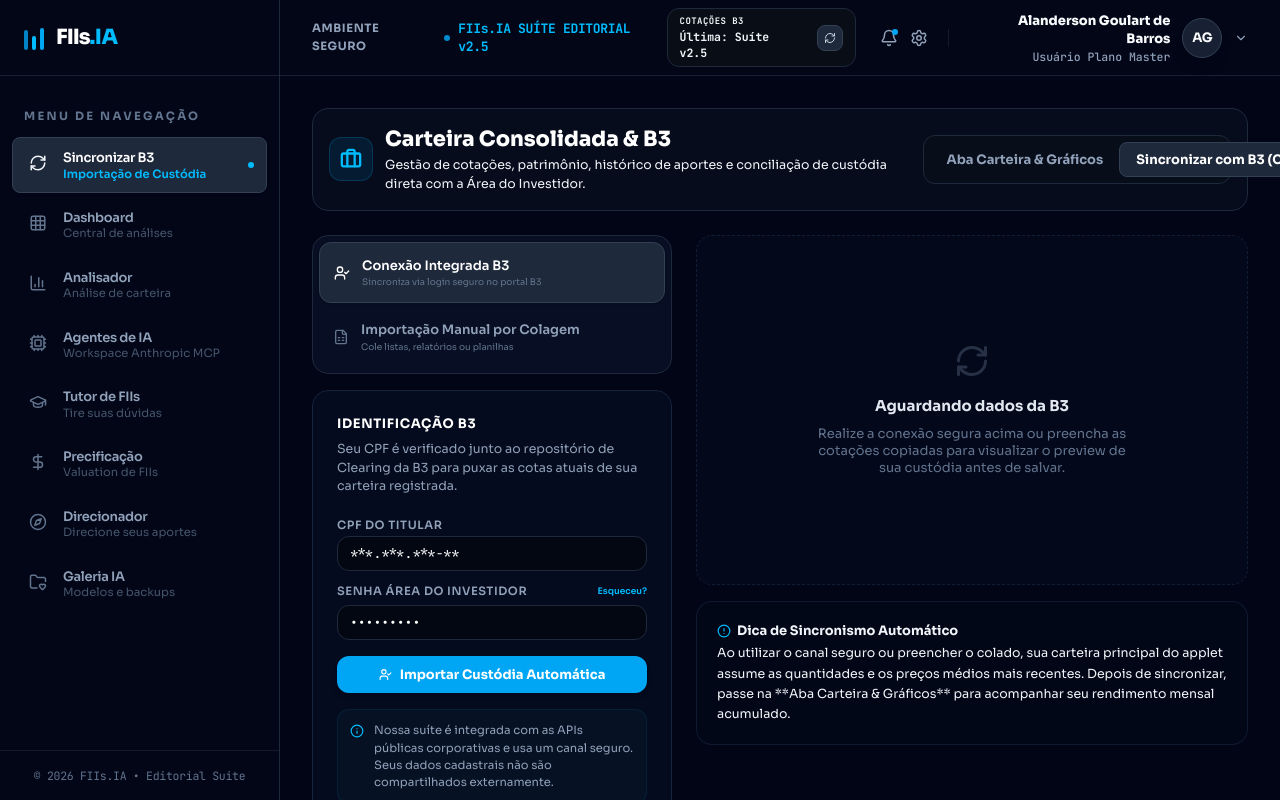
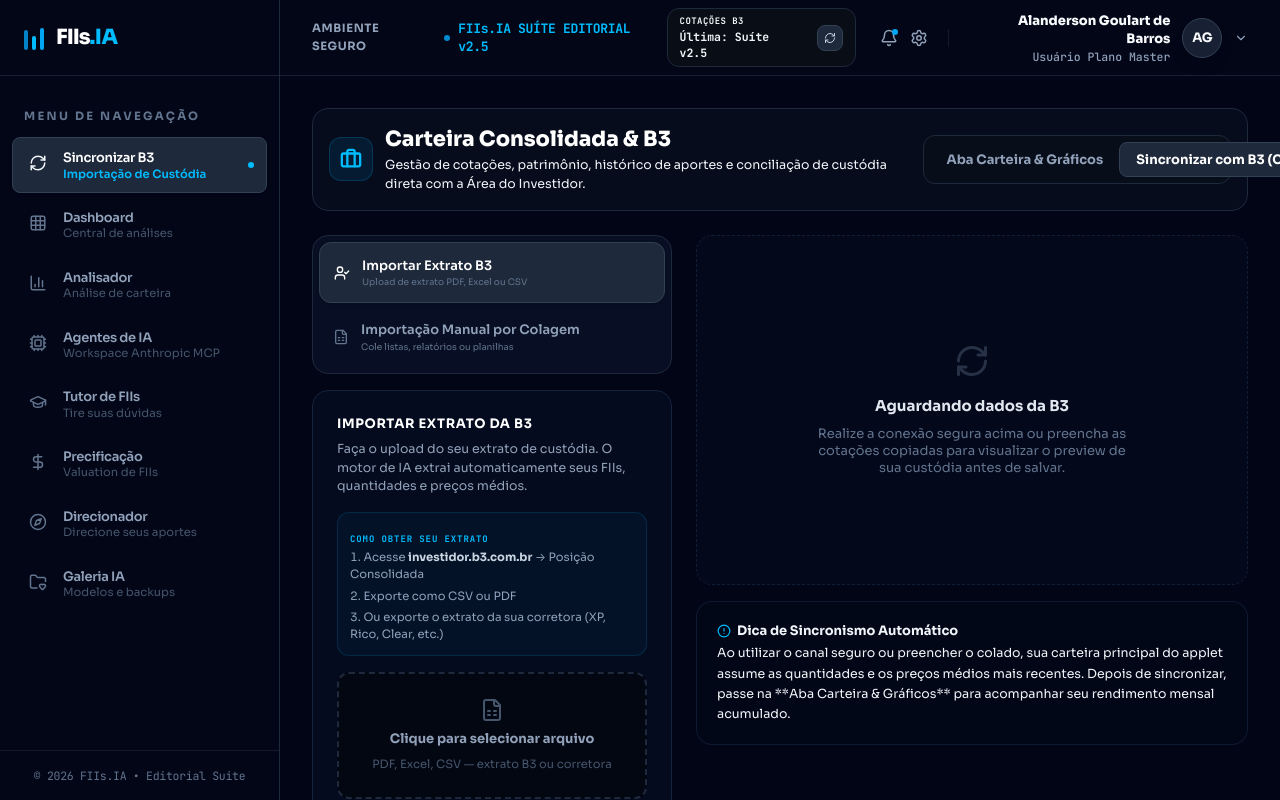
Before and after one commit to cortanaautomatizar-hub/fiis_ia, a React (Vite) app: page / in a window 1280 px wide. Both pictures are taken after a click on the button "Sincronizar com B3 (CEI)". Built offline with nearby package versions, Linux system fonts and the light colour scheme.

Commit message:
Replace fake B3 CEI login with real file upload + Gemini AI extraction

```diff
--- a/src/components/SyncB3View.tsx
+++ b/src/components/SyncB3View.tsx
@@ -3,7 +3,7 @@
  * SPDX-License-Identifier: Apache-2.5
  */
 
-import React, { useState, useEffect, useMemo } from 'react';
+import React, { useState, useEffect, useMemo, useRef } from 'react';
 import {
   RefreshCw,
   ShieldCheck,
@@ -138,6 +138,10 @@ export default function SyncB3View({
   const [pasteContent, setPasteContent] = useState('');
   const [pasteError, setPasteError] = useState('');
 
+  // Real file upload state (B3 hub tab)
+  const b3FileInputRef = useRef<HTMLInputElement>(null);
+  const [b3UploadFeedback, setB3UploadFeedback] = useState<{ success: boolean; message: string } | null>(null);
+
   // Sincronizar automáticando compras active state
   const [autoSyncB3OnBuy, setAutoSyncB3OnBuy] = useState(true);
 
@@ -747,47 +751,69 @@ export default function SyncB3View({
   };
 
   // Authentication direct CEI sync simulation (Tab 2)
-  const handleSimulateB3Sync = () => {
-    if (!cpf || (cpf.length < 11 && !isCpfCustomized)) {
-      setAuthError('Por favor, informe seu CPF para fins de validação no extrato de custódia.');
-      return;
-    }
-
+  const processB3File = (file: File) => {
+    setIsAuthLoading(true);
     setAuthError('');
-    setIsAuthLoading(true);
-    setAuthStep(0);
+    setB3UploadFeedback(null);
+    setImportedHoldings([]);
     setImportCompleted(false);
-    setImportedHoldings([]);
-
-    const runSteps = (step: number) => {
-      if (step < STEPS_LIST.length) {
-        setAuthStep(step);
-        setTimeout(() => runSteps(step + 1), 750);
-      } else {
-        // Load default positions representing premium investment records of Alanderson
-        const simulated: any[] = BASELINE_B3_POSITIONS.map(item => {
-          const matchedRegistry = fiis.find(f => f.symbol === item.symbol);
-          const currentPrice = matchedRegistry ? matchedRegistry.currentPrice : item.currentPrice;
-          return {
-            symbol: item.symbol,
-            quantity: item.quantity,
-            averagePrice: item.averagePrice,
-            currentPrice: parseFloat(currentPrice.toFixed(2)),
-            segment: item.segment
-          };
+
+    const reader = new FileReader();
+
+    reader.onload = async (event) => {
+      try {
+        const fullDataUrl = event.target?.result as string;
+        if (!fullDataUrl) throw new Error('Não foi possível ler o conteúdo do arquivo.');
+
+        const base64Content = fullDataUrl.split(',')[1];
+        let mimeType = file.type;
+        if (!mimeType) {
+          const ext = file.name.split('.').pop()?.toLowerCase();
+          if (ext === 'pdf') mimeType = 'application/pdf';
+          else if (ext === 'xlsx') mimeType = 'application/vnd.openxmlformats-officedocument.spreadsheetml.sheet';
+          else if (ext === 'xls') mimeType = 'application/vnd.ms-excel';
+          else if (ext === 'csv') mimeType = 'text/csv';
+          else mimeType = 'text/plain';
+        }
+
+        const response = await fetch('/api/analyze-document', {
+          method: 'POST',
+          headers: { 'Content-Type': 'application/json' },
+          body: JSON.stringify({ fileData: base64Content, mimeType, fileName: file.name })
         });
 
-        setImportedHoldings(simulated);
-        const sel: Record<string, boolean> = {};
-        simulated.forEach(item => {
-          sel[item.symbol] = true;
-        });
-        setSelectedHoldings(sel);
+        const result = await response.json();
+
+        if (result.success && Array.isArray(result.assets) && result.assets.length > 0) {
+          const holdings = result.assets.map((asset: any) => {
+            const symbol = asset.symbol?.toUpperCase()?.trim();
+            const matchedFii = fiis.find(f => f.symbol === symbol);
+            const currentPrice = matchedFii ? matchedFii.currentPrice : (parseFloat(asset.averagePrice) || 100);
+            return {
+              symbol,
+              quantity: Math.max(1, parseInt(asset.quantity) || 10),
+              averagePrice: parseFloat(parseFloat(asset.averagePrice).toFixed(2)) || 100.00,
+              currentPrice: parseFloat(currentPrice.toFixed(2)),
+              segment: matchedFii ? matchedFii.segment : 'Híbrido'
+            };
+          });
+          setImportedHoldings(holdings);
+          const sel: Record<string, boolean> = {};
+          holdings.forEach((h: any) => { sel[h.symbol] = true; });
+          setSelectedHoldings(sel);
+          setB3UploadFeedback({ success: true, message: `Extrato "${file.name}" processado! ${holdings.length} FIIs identificados.` });
+        } else {
+          throw new Error(result.error || 'Nenhum ativo FII encontrado no arquivo.');
+        }
+      } catch (error: any) {
+        setAuthError(`Erro ao processar "${file.name}": ${error.message || 'Tente novamente.'}`);
+        setB3UploadFeedback({ success: false, message: error.message || 'Falha na análise. Verifique o formato do arquivo.' });
+      } finally {
         setIsAuthLoading(false);
       }
     };
 
-    runSteps(0);
+    reader.readAsDataURL(file);
   };
 
   // Convert parsed text lines to imported holdings
@@ -2066,8 +2092,8 @@ export default function SyncB3View({
               >
                 <UserCheck size={16} className={activeSubTab === 'b3_hub' ? 'text-sky-450' : 'text-slate-500'} />
                 <div className="flex flex-col">
-                  <span>Conexão Integrada B3</span>
-                  <span className="text-[9px] text-slate-500 font-normal mt-0.5">Sincroniza via login seguro no portal B3</span>
+                  <span>Importar Extrato B3</span>
+                  <span className="text-[9px] text-slate-500 font-normal mt-0.5">Upload de extrato PDF, Excel ou CSV</span>
                 </div>
               </button>
 
@@ -2094,69 +2120,70 @@ export default function SyncB3View({
               {activeSubTab === 'b3_hub' ? (
                 <div className="space-y-4">
                   <div className="space-y-2">
-                    <h3 className="text-xs font-bold text-white uppercase tracking-wider font-sans">Identificação B3</h3>
+                    <h3 className="text-xs font-bold text-white uppercase tracking-wider font-sans">Importar Extrato da B3</h3>
                     <p className="text-[11px] text-slate-400 leading-normal">
-                      Seu CPF é verificado junto ao repositório de Clearing da B3 para puxar as cotas atuais de sua carteira registrada.
+                      Faça o upload do seu extrato de custódia. O motor de IA extrai automaticamente seus FIIs, quantidades e preços médios.
                     </p>
                   </div>
 
-                  <div className="space-y-3">
-                    <div className="space-y-1 text-left">
-                      <label className="text-[10px] text-slate-400 font-semibold uppercase tracking-wider">CPF do Titular</label>
-                      <input
-                        type="text"
-                        value={cpf}
-                        onChange={(e) => handleCpfChange(e.target.value)}
-                        onClick={() => {
-                          if (!isCpfCustomized) {
-                            setCpf('');
-                            setIsCpfCustomized(true);
-                          }
-                        }}
-                        className="w-full bg-[#030712] border border-[#1e293b] rounded-xl text-xs py-2 px-3 text-white outline-none focus:border-sky-400 font-mono transition-colors"
-                        placeholder="000.000.000-00"
-                      />
+                  <div className="p-3 bg-sky-500/5 border border-sky-500/15 rounded-xl space-y-2">
+                    <span className="text-[9px] font-black uppercase tracking-widest text-sky-400 font-mono">Como obter seu extrato</span>
+                    <ol className="list-decimal list-inside space-y-1 text-[10px] text-slate-400 font-sans leading-normal">
+                      <li>Acesse <strong className="text-slate-300">investidor.b3.com.br</strong> → Posição Consolidada</li>
+                      <li>Exporte como CSV ou PDF</li>
+                      <li>Ou exporte o extrato da sua corretora (XP, Rico, Clear, etc.)</li>
+                    </ol>
+                  </div>
+
+                  <input
+                    ref={b3FileInputRef}
+                    type="file"
+                    accept=".pdf,.xlsx,.xls,.csv,.txt"
+                    className="hidden"
+                    onChange={(e) => {
+                      const file = e.target.files?.[0];
+                      if (file) processB3File(file);
+                      e.target.value = '';
+                    }}
+                  />
+
+                  <div
+                    onClick={() => !isAuthLoading && b3FileInputRef.current?.click()}
+                    className={`flex flex-col items-center justify-center gap-2 p-6 border-2 border-dashed rounded-xl transition-colors ${
+                      isAuthLoading
+                        ? 'border-[#1e293b] opacity-50 cursor-not-allowed'
+                        : 'border-[#1e293b] hover:border-sky-500/40 cursor-pointer hover:bg-sky-500/5'
+                    } bg-[#030712] group`}
+                  >
+                    <FileSpreadsheet size={24} className="text-slate-600 group-hover:text-sky-400 transition-colors" />
+                    <span className="text-xs font-bold text-slate-400 group-hover:text-white transition-colors font-sans">Clique para selecionar arquivo</span>
+                    <span className="text-[10px] text-slate-600 font-sans">PDF, Excel, CSV — extrato B3 ou corretora</span>
+                  </div>
+
+                  {b3UploadFeedback && (
+                    <div className={`text-[11px] border rounded-lg p-2.5 flex items-start gap-1.5 font-sans ${
+                      b3UploadFeedback.success
+                        ? 'text-emerald-400 bg-emerald-500/10 border-emerald-500/20'
+                        : 'text-rose-400 bg-rose-500/10 border-rose-500/20'
+                    }`}>
+                      {b3UploadFeedback.success
+                        ? <Check size={13} className="shrink-0 mt-0.5" />
+                        : <AlertCircle size={13} className="shrink-0 mt-0.5" />}
+                      <span>{b3UploadFeedback.message}</span>
                     </div>
-
-                    <div className="space-y-1 text-left">
-                      <div className="flex justify-between items-center">
-                        <label className="text-[10px] text-slate-400 font-semibold uppercase tracking-wider">Senha Área do Investidor</label>
-                        <span className="text-[9px] text-sky-400 cursor-pointer hover:underline font-semibold font-sans">Esqueceu?</span>
-                      </div>
-                      <input
-                        type="password"
-                        value={password}
-                        onChange={(e) => setPassword(e.target.value)}
-                        className="w-full bg-[#030712] border border-[#1e293b] rounded-xl text-xs py-2 px-3 text-white outline-none focus:border-sky-400 font-mono transition-colors"
-                        placeholder="Sua senha"
-                      />
-                    </div>
-                  </div>
+                  )}
 
                   {authError && (
-                    <div className="text-[11px] text-rose-455 bg-rose-500/10 border border-rose-500/20 rounded-lg p-2.5 flex items-start gap-1.5 font-sans">
+                    <div className="text-[11px] text-rose-400 bg-rose-500/10 border border-rose-500/20 rounded-lg p-2.5 flex items-start gap-1.5 font-sans">
                       <AlertCircle size={13} className="text-rose-400 shrink-0 mt-0.5" />
                       <span>{authError}</span>
                     </div>
                   )}
 
-                  <button
-                    onClick={handleSimulateB3Sync}
-                    disabled={isAuthLoading}
-                    className="w-full bg-sky-500 hover:bg-sky-600 text-white font-sans text-xs font-bold py-2.5 rounded-xl shadow-md transition-all flex items-center justify-center gap-2 cursor-pointer disabled:opacity-50 active:scale-[0.98]"
-                  >
-                    {isAuthLoading ? (
-                      <RefreshCw size={13} className="animate-spin" />
-                    ) : (
-                      <UserCheck size={13} />
-                    )}
-                    <span>{isAuthLoading ? 'Autenticando na B3...' : 'Importar Custódia Automática'}</span>
-                  </button>
-
                   <div className="p-3 bg-[#0c1a2e]/40 border border-sky-500/10 rounded-xl flex items-start gap-2.5">
                     <Info size={14} className="text-sky-400 shrink-0 mt-0.5" />
                     <p className="text-[10px] text-slate-400 leading-normal font-sans">
-                      Nossa suíte é integrada com as APIs públicas corporativas e usa um canal seguro. Seus dados cadastrais não são compartilhados externamente.
+                      Seu arquivo é processado pelo motor de IA e nunca é armazenado em nossos servidores.
                     </p>
                   </div>
                 </div>
@@ -2219,13 +2246,10 @@ export default function SyncB3View({
                 </div>
 
                 <div className="space-y-2 max-w-sm">
-                  <span className="text-[10px] uppercase font-bold tracking-widest text-[#0284c7] font-mono">Conexão B3 Ativa</span>
-                  <p className="text-sm font-bold text-white font-sans">{STEPS_LIST[authStep]}</p>
+                  <span className="text-[10px] uppercase font-bold tracking-widest text-[#0284c7] font-mono">Analisando Extrato</span>
+                  <p className="text-sm font-bold text-white font-sans">Motor de IA processando seu arquivo...</p>
                   <div className="w-48 h-1 bg-[#1e293b] rounded-full mx-auto overflow-hidden">
-                    <div
-                      className="h-full bg-sky-400 transition-all duration-300"
-                      style={{ width: `${((authStep + 1) / STEPS_LIST.length) * 100}%` }}
-                    ></div>
+                    <div className="h-full bg-sky-400 animate-pulse" style={{ width: '60%' }}></div>
                   </div>
                 </div>
               </div>
```
